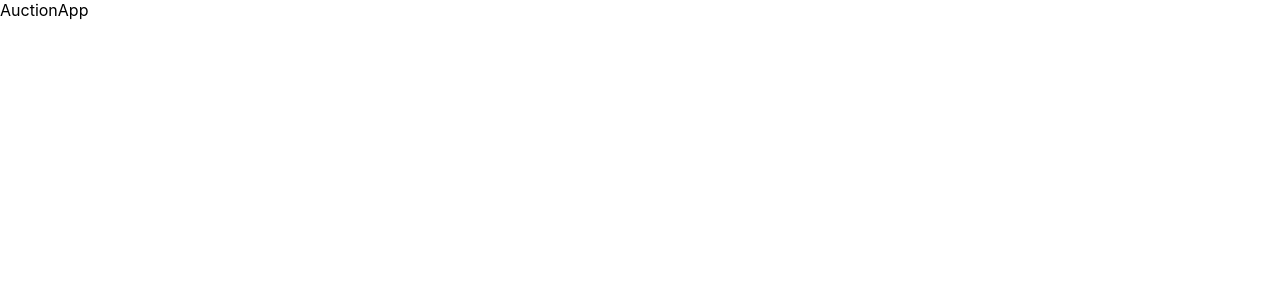
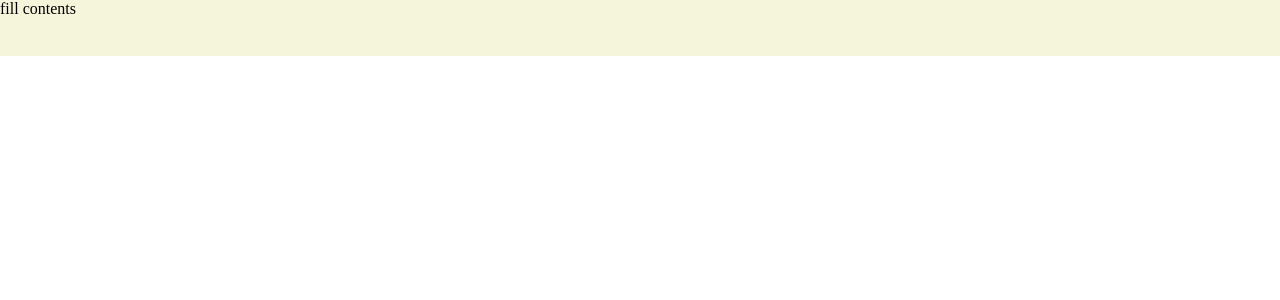
Before and after one commit to nived-cv/auction-app, a React (Create React App) app: page / in a window 1280 px wide. Shown: the top 300 px of the page. Built offline with nearby package versions, Linux system fonts and the light colour scheme.

Commit message:
work till wed

```diff
--- a/package.json
+++ b/package.json
@@ -12,6 +12,7 @@
     "@types/react-dom": "^18.2.15",
     "react": "^18.2.0",
     "react-dom": "^18.2.0",
+    "react-router-dom": "^6.18.0",
     "react-scripts": "5.0.1",
     "typescript": "^4.9.5",
     "web-vitals": "^2.1.4"
--- a/src/AuctionApp.tsx
+++ b/src/AuctionApp.tsx
@@ -1,12 +1,20 @@
 
 import React from 'react'
+import { Header } from './Header'
+import { BrowserRouter, Route, Routes } from 'react-router-dom'
+import { ContentScreen } from './ContentScreen'
 
 const AuctionApp = () => {
   return (
     <div>
 
-        AuctionApp
+        <Header />
 
+        <BrowserRouter>
+          <Routes>
+            <Route path = "/" element = {<ContentScreen />} />
+          </Routes>
+        </BrowserRouter>
 
     </div>
     )
--- /dev/null
+++ b/src/ContentScreen.tsx
@@ -0,0 +1,10 @@
+
+export const ContentScreen = () =>{
+
+    return (
+    <div>
+
+
+    </div>
+    )
+}
--- /dev/null
+++ b/src/Header.tsx
@@ -0,0 +1,12 @@
+
+import './css/Header.css'
+
+export const Header = () =>{
+
+    return(
+        <div className = 'Header'>
+
+            fill contents
+        </div>
+    )
+}
--- /dev/null
+++ b/src/css/Header.css
@@ -0,0 +1,5 @@
+
+.Header{
+    background-color: beige;
+    height: 7vh;
+}
--- /dev/null
+++ b/src/css/Index.css
@@ -0,0 +1,4 @@
+
+body{
+    margin:0;
+}
--- a/src/index.css
+++ /dev/null
@@ -1,13 +0,0 @@
-body {
-  margin: 0;
-  font-family: -apple-system, BlinkMacSystemFont, 'Segoe UI', 'Roboto', 'Oxygen',
-    'Ubuntu', 'Cantarell', 'Fira Sans', 'Droid Sans', 'Helvetica Neue',
-    sans-serif;
-  -webkit-font-smoothing: antialiased;
-  -moz-osx-font-smoothing: grayscale;
-}
-
-code {
-  font-family: source-code-pro, Menlo, Monaco, Consolas, 'Courier New',
-    monospace;
-}
--- a/src/index.tsx
+++ b/src/index.tsx
@@ -1,7 +1,7 @@
 import React from 'react';
 import ReactDOM from 'react-dom/client';
-import './index.css';
 import AuctionApp from './AuctionApp';
+import './css/Index.css';
 
 const root = ReactDOM.createRoot(
   document.getElementById('root') as HTMLElement
```
Also changed, not shown: src/AuctionItems.tsx (added, +38 -0 lines), 1 other file (tests, documents, lock files or other folders).
